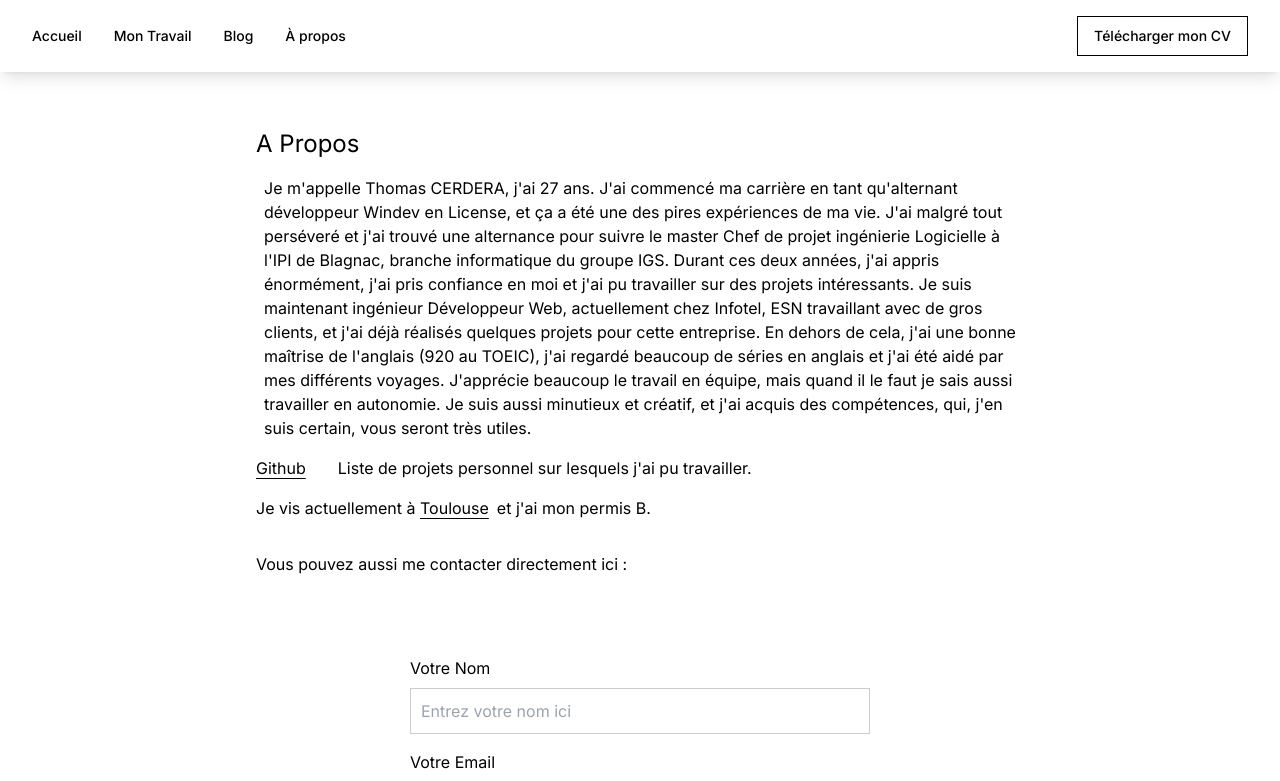
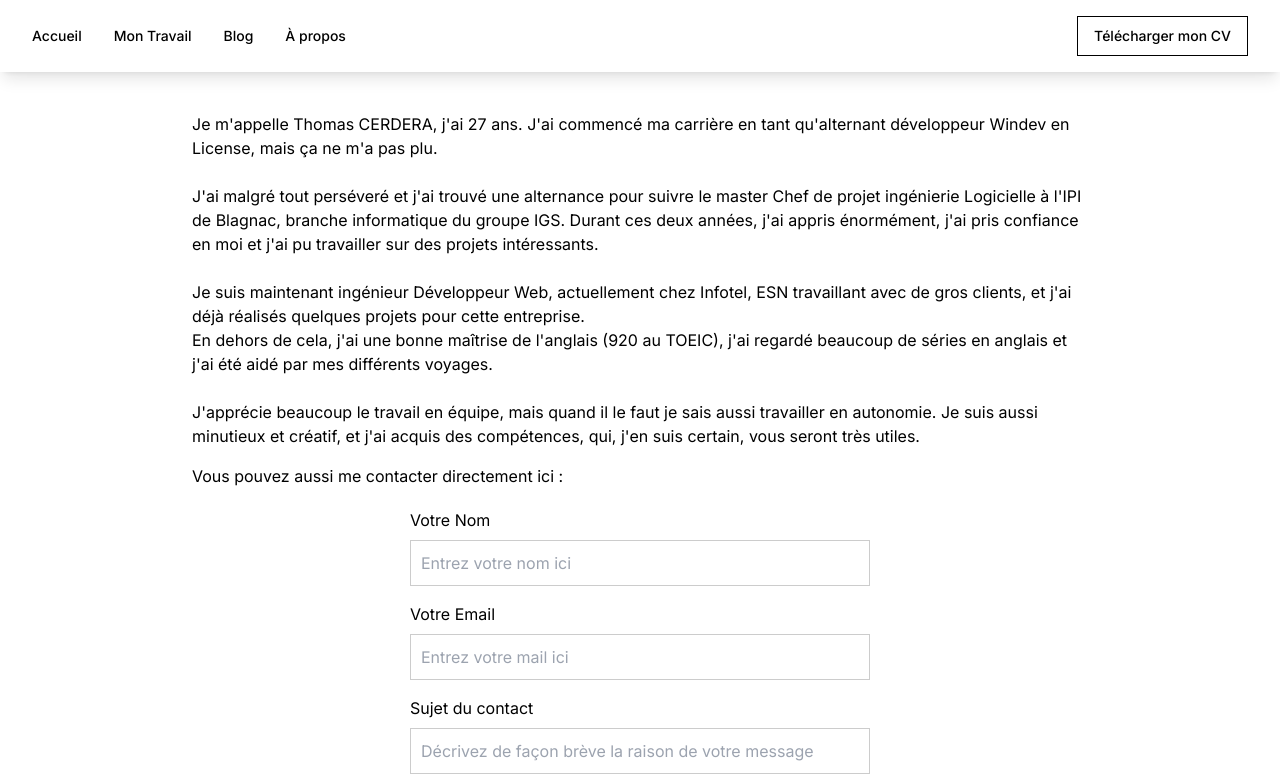
Before and after one commit to ThomasC317/websiteV2, a Next.js app: page /about in a window 1280 px wide. Shown: the top 781 px of the page. Built offline with nearby package versions, Linux system fonts and the light colour scheme.

Commit message:
about page

```diff
--- a/app/about/page.tsx
+++ b/app/about/page.tsx
@@ -9,49 +9,22 @@ const About = () => {
     return (  <div className="min-h-screen bg-white">
     <div className="min-h-screen flex gap-main-page items-center justify-center py-12 bg-gray-100">
         <Navbar />
-        <div className="w-full max-w-4xl bg-white bg-opacity-80 p-8 md:p-12 lg:p-16 rounded-lg">
-        <div className="py-4">
-        <h2 className="text-2xl mb-4">A Propos</h2>
+        <div className="w-full max-w-4xl bg-white bg-opacity-80 mx-auto mt-16 rounded-lg">
             <div  className="mb-4 flex">
-            <p className="ml-2">
-                      Je m'appelle Thomas CERDERA, j'ai 27 ans. J'ai commencé ma carrière en tant qu'alternant développeur Windev en License, et ça a été une des pires expériences
-                      de ma vie. J'ai malgré tout perséveré et j'ai trouvé une alternance pour suivre le master Chef de projet ingénierie Logicielle à l'IPI de Blagnac, branche informatique
-                      du groupe IGS. Durant ces deux années, j'ai appris énormément, j'ai pris confiance en moi et j'ai pu travailler sur des projets intéressants.
+            <p className="">
+              Je m'appelle Thomas CERDERA, j'ai 27 ans. J'ai commencé ma carrière en tant qu'alternant développeur Windev en License, mais ça ne m'a pas plu. <br/><br/>
+              J'ai malgré tout perséveré et j'ai trouvé une alternance pour suivre le master Chef de projet ingénierie Logicielle à l'IPI de Blagnac, branche informatique
+              du groupe IGS. Durant ces deux années, j'ai appris énormément, j'ai pris confiance en moi et j'ai pu travailler sur des projets intéressants. <br/><br/>
 
-                      Je suis maintenant ingénieur Développeur Web, actuellement chez Infotel, ESN travaillant avec de gros clients, et j'ai déjà réalisés quelques projets pour cette entreprise.
+              Je suis maintenant ingénieur Développeur Web, actuellement chez Infotel, ESN travaillant avec de gros clients, et j'ai déjà réalisés quelques projets pour cette entreprise.<br/>
 
-                      En dehors de cela, j'ai une bonne maîtrise de l'anglais (920 au TOEIC), j'ai regardé beaucoup de séries en anglais et j'ai été aidé par mes différents voyages.
+              En dehors de cela, j'ai une bonne maîtrise de l'anglais (920 au TOEIC), j'ai regardé beaucoup de séries en anglais et j'ai été aidé par mes différents voyages.<br/><br/>
 
-                      J'apprécie beaucoup le travail en équipe, mais quand il le faut je sais aussi travailler en autonomie. Je suis aussi minutieux et créatif,
-                      et j'ai acquis des compétences, qui, j'en suis certain, vous seront très utiles.
-                    </p>
-            {/* <a href="https://www.linkedin.com/in/thomas-cerdera-305ab3153/" className="underline-link"> Linkedin </a>
-            <Trema/>
-                    <p className="ml-2">
-                      Vous pouvez retrouver le lien de mon linkedin.
-                    </p>*/}
-
-
-              </div>
-              <div  className="mb-4 flex">
-
-            <a href="https://github.com/ThomasC317" className="underline-link"> Github </a>
-            <Trema/>
-                <p className="ml-2">
-                  Liste de projets personnel sur lesquels j'ai pu travailler.
-                </p>
-
-
+              J'apprécie beaucoup le travail en équipe, mais quand il le faut je sais aussi travailler en autonomie. Je suis aussi minutieux et créatif,
+              et j'ai acquis des compétences, qui, j'en suis certain, vous seront très utiles.
+            </p>
           </div>
-          <div  className="mb-4 flex">
-
-                <p>
-
-                  Je vis actuellement à           <a href="https://www.google.fr/maps/place/Toulouse/@43.600798,1.3504412,12z/data=!3m1!4b1!4m6!3m5!1s0x12aebb6fec7552ff:0x406f69c2f411030!8m2!3d43.604652!4d1.444209!16zL20vMGNiaGg?entry=ttu" className="underline-link">Toulouse</a>et j'ai mon permis B.
-                </p>
-          </div>
-          </div>
-        <h2 className="">Vous pouvez aussi me contacter directement ici :</h2>
+        <h2>Vous pouvez aussi me contacter directement ici :</h2>
         <Contact></Contact>
         </div>
         </div>
--- a/app/globals.css
+++ b/app/globals.css
@@ -98,7 +98,7 @@ body {
   display: flex;
   justify-content: center;
   align-items: center;
-  min-height: 85vh;
+  min-height: 50vh;
 }
 
 .contact-form {
--- a/components/component/trema.tsx
+++ b/components/component/trema.tsx
@@ -1,5 +1,5 @@
 const Trema = () => {
-    return (<svg xmlns="http://www.w3.org/2000/svg" width="1em" height="1em" fill="white" viewBox="0 0 256 256" className="mt-1 shrink-0"><path d="M224,128a8,8,0,0,1-8,8H40a8,8,0,0,1,0-16H216A8,8,0,0,1,224,128Z"></path></svg>)
+    return (<svg xmlns="http://www.w3.org/2000/svg" width="1em" height="1em" fill="black" viewBox="0 0 256 256" className="mt-1 shrink-0"><path d="M224,128a8,8,0,0,1-8,8H40a8,8,0,0,1,0-16H216A8,8,0,0,1,224,128Z"></path></svg>)
   }
 
  export default Trema;
```
